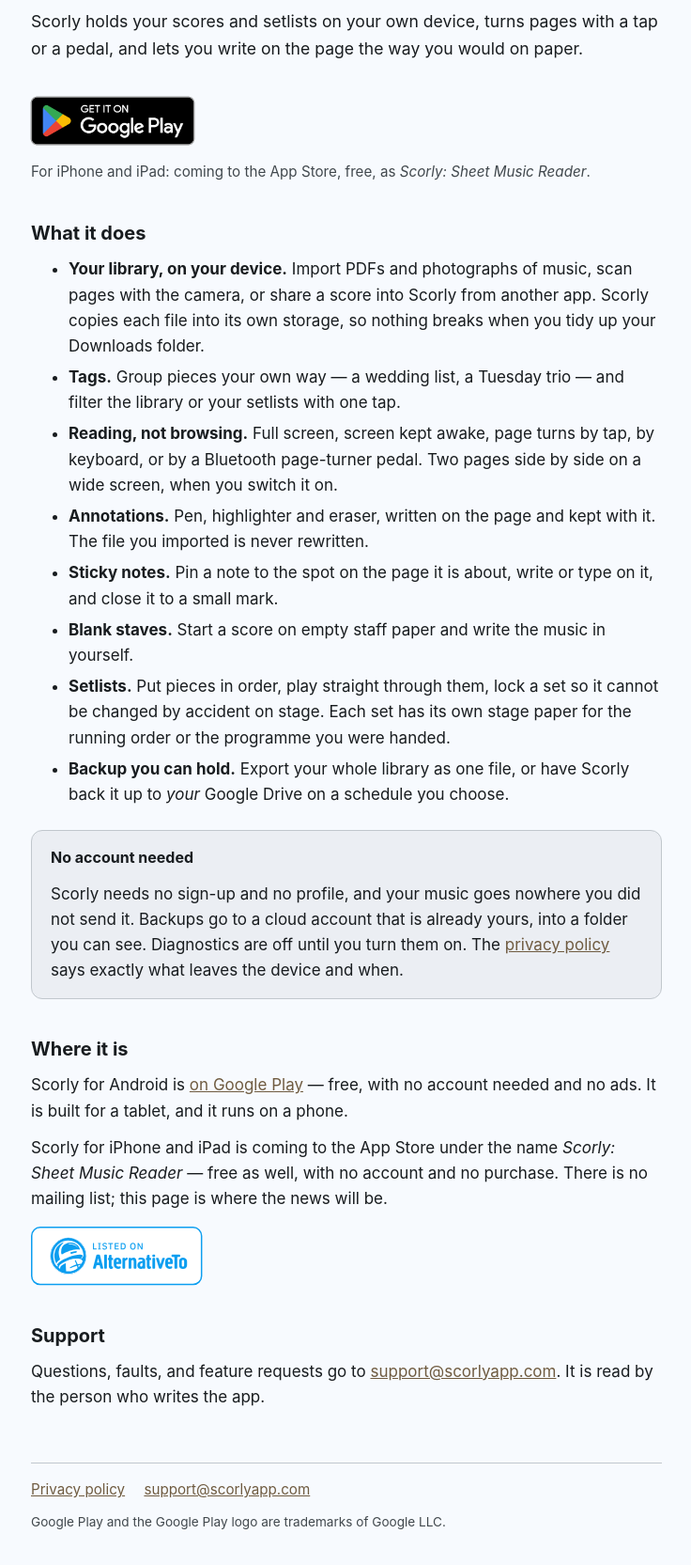
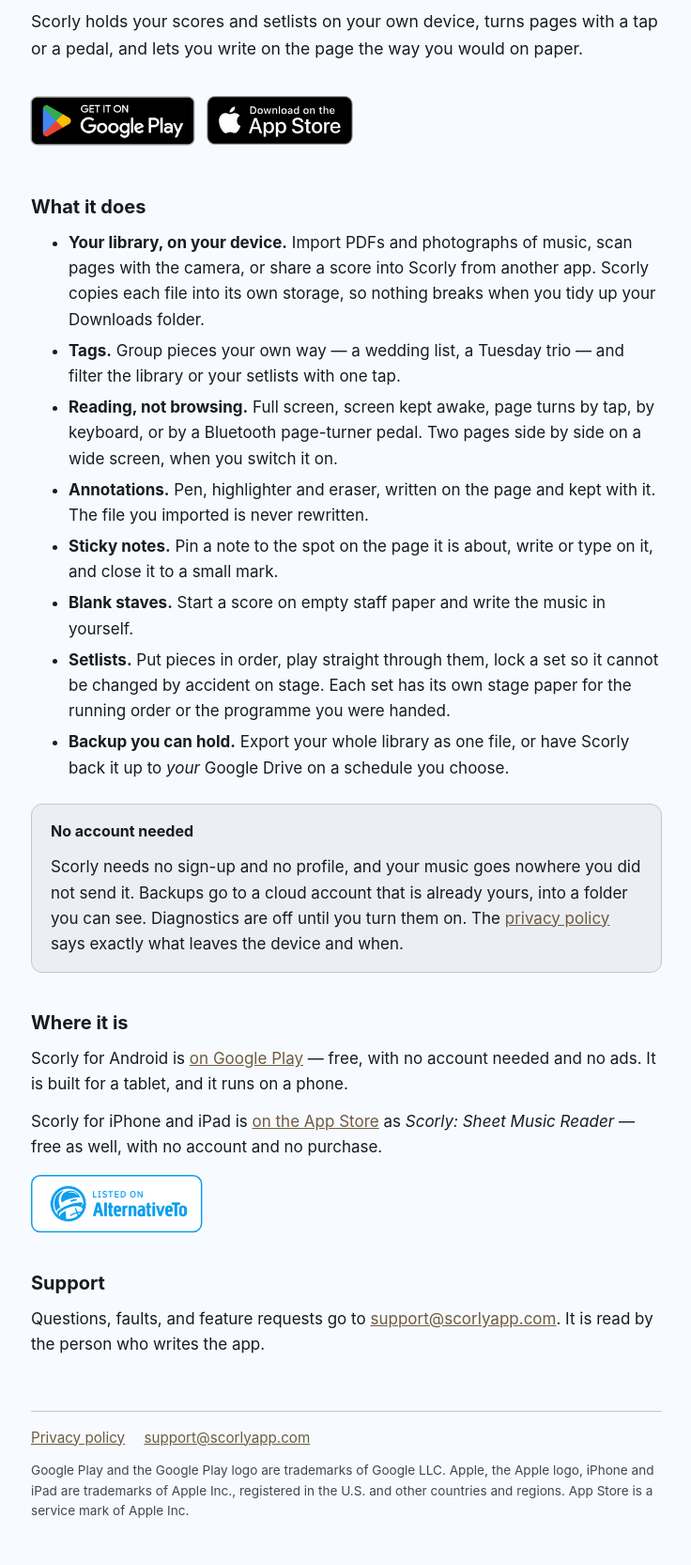
Before and after one commit to n4ttila/scorly-site, a plain HTML site: page index.html in a window 1280 px wide. Shown: the part 229-1894 px from the top of the page at 94% size, without its empty margins (271-1007 px from the left). Drawn offline with Linux system fonts and the light colour scheme.

Commit message:
Homepage: the App Store badge, now that the iPhone and iPad app is live
Apple's own badge beside Google's, at the height of Google's visible badge, linking
Scorly: Sheet Music Reader; the "coming" lines go, the title and description name iPad and
iPhone, and the footer carries Apple's trademark lines. The account-deletion page covers
Sign in with Apple and the marks sync now carries.

Co-Authored-By: Claude Opus 5.5 <noreply@anthropic.com>

```diff
--- a/index.html
+++ b/index.html
@@ -3,8 +3,8 @@
 <head>
 <meta charset="utf-8">
 <meta name="viewport" content="width=device-width, initial-scale=1">
-<title>Scorly — PDF sheet music reader for Android tablets</title>
-<meta name="description" content="Scorly is a sheet music reader for Android, on Google Play. Your library stays on your device; backup goes to your own Google Drive.">
+<title>Scorly — PDF sheet music reader for Android, iPad and iPhone</title>
+<meta name="description" content="Scorly is a sheet music reader for Android, iPad and iPhone, on Google Play and the App Store. Your library stays on your device; backup goes to your own Google Drive.">
 <link rel="icon" href="icon.svg" type="image/svg+xml">
 <link rel="icon" href="favicon-32.png" sizes="32x32" type="image/png">
 <link rel="apple-touch-icon" href="apple-touch-icon.png">
@@ -28,8 +28,8 @@ tap or a pedal, and lets you write on the page the way you would on paper.</p>
 <div class="get">
   <a href="https://play.google.com/store/apps/details?id=com.scorlyapp.android"><img
     src="google-play-badge.png" width="200" height="77" alt="Get it on Google Play"></a>
-  <p class="soon">For iPhone and iPad: coming to the App Store, free, as
-  <em>Scorly: Sheet Music Reader</em>.</p>
+  <a href="https://apps.apple.com/app/scorly-sheet-music-reader/id6822176567"><img class="app-store"
+    src="app-store-badge.svg" width="156" height="52" alt="Download on the App Store"></a>
 </div>
 
 <h2>What it does</h2>
@@ -70,9 +70,9 @@ tap or a pedal, and lets you write on the page the way you would on paper.</p>
 href="https://play.google.com/store/apps/details?id=com.scorlyapp.android">on Google Play</a> —
 free, with no account needed and no ads. It is built for a tablet, and it runs on a phone.</p>
 
-<p>Scorly for iPhone and iPad is coming to the App Store under the name <em>Scorly: Sheet Music
-Reader</em> — free as well, with no account and no purchase. There is no mailing list; this page is
-where the news will be.</p>
+<p>Scorly for iPhone and iPad is <a
+href="https://apps.apple.com/app/scorly-sheet-music-reader/id6822176567">on the App Store</a> as <em>Scorly: Sheet Music
+Reader</em> — free as well, with no account and no purchase.</p>
 
 <p class="listed"><a href="https://alternativeto.net/software/scorly/about/?utm_source=badge&amp;utm_medium=referral"><picture>
   <source srcset="alternativeto-dark.svg" media="(prefers-color-scheme: dark)">
@@ -90,7 +90,9 @@ writes the app.</p>
 <footer>
   <a href="privacy.html">Privacy policy</a>
   <a href="mailto:support@scorlyapp.com">support@scorlyapp.com</a>
-  <p class="legal">Google Play and the Google Play logo are trademarks of Google LLC.</p>
+  <p class="legal">Google Play and the Google Play logo are trademarks of Google LLC. Apple, the
+  Apple logo, iPhone and iPad are trademarks of Apple Inc., registered in the U.S. and other
+  countries and regions. App Store is a service mark of Apple Inc.</p>
 </footer>
 
 </div>
--- a/style.css
+++ b/style.css
@@ -134,11 +134,13 @@ footer a { margin-right: 16px; }
    rather than hotlinked, since this repository loads nothing from another host.
    The PNG carries the clear space Google asks for, so it gets no padding of its
    own; its brand rules want it unaltered and the trademark line in the footer.
-   No App Store badge until the iOS app is live: Apple's may only point at an
-   app that can be downloaded, so until then iOS is the line of text below it. */
-.get { margin: 24px 0; }
+   Apple's badge, beside it since the iOS app went live on 2026-11-05, is Apple's
+   own SVG, unaltered, with no clear space in the file: it is set at the height of
+   Google's visible badge (52px of the PNG's 77), and the PNG's own 13px margin is
+   the gap between them, which Apple's quarter-height clear space asks for. */
+.get { margin: 24px 0; display: flex; flex-wrap: wrap; align-items: center; }
 .get img { display: block; width: 200px; height: auto; margin-left: -13px; }
-.get .soon { margin: 4px 0 0; color: var(--on-surface-variant); font-size: 0.95rem; }
+.get img.app-store { width: 156px; height: 52px; margin: 0 0 0 0; }
 
 .legal { margin: 12px 0 0; font-size: 0.85rem; }
 
```
Also changed, not shown: delete-account.html (+6 -6 lines), app-store-badge.svg (added), 1 other file.
